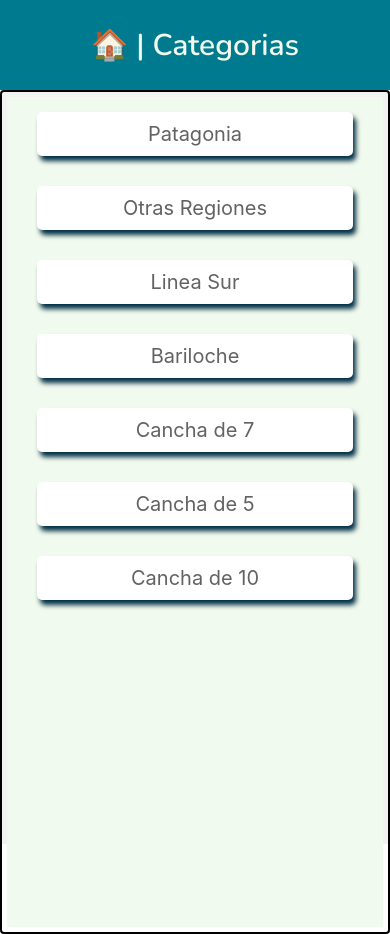
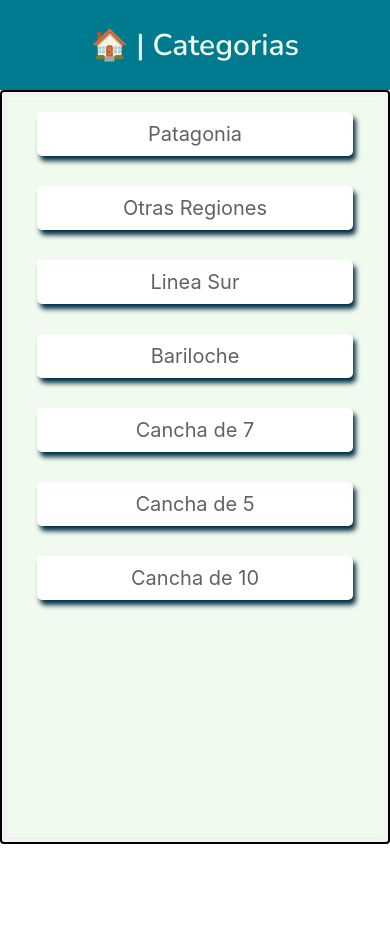
Before and after one commit to guillenec/FootballConnect, a React Native app: screen /Home in a window 390 px wide. After the commit the page ends 844 px from the top, so only its background shows below. Built offline with nearby package versions, Linux system fonts and the light colour scheme.

Commit message:
tamaños

```diff
--- a/src/screens/Home/Home-style.js
+++ b/src/screens/Home/Home-style.js
@@ -1,17 +1,22 @@
 import { Platform, StatusBar, StyleSheet } from 'react-native'
+
+const statusBarHeight = Platform.OS === 'android' ? StatusBar.currentHeight : 0
 
 const styles = StyleSheet.create({
   containerHome: {
     fontFamily: 'NunitoRegular',
     flex: 1,
-    marginTop: Platform.OS === 'android' ? StatusBar.currentHeight : 0,
+    marginTop: statusBarHeight,
     // flex: 1,
     width: '100%',
     alignItems: 'center'
   },
   containerCategorias: {
     width: '100%',
-    height: '100%',
+    flex: 1,
+    justifyContent: 'center',
+    alignItems: 'center',
+    // backgroundColor: 'red',
     borderWidth: 2,
     borderColor: 'black',
     borderRadius: 4,
--- a/src/screens/ItemDetail/ItemDetail.style.js
+++ b/src/screens/ItemDetail/ItemDetail.style.js
@@ -5,7 +5,7 @@ const styles = StyleSheet.create({
   containItemDetail: {
     marginTop: Platform.OS === 'android' ? StatusBar.currentHeight : 0,
     width: '100%',
-    height: '95%',
+    flex: 1,
     // flex: 1,
     display: 'flex',
     flexDirection: 'column',
@@ -14,14 +14,14 @@ const styles = StyleSheet.create({
     alignContent: 'center'
   },
   contentCard: {
-    width: '90%',
-    height: '90%',
+    width: '100%',
+    flex: 1,
     justifyContent: 'center',
     alignItems: 'center'
   },
   card: {
-    width: 300,
-    height: 360,
+    width: 320,
+    height: 380,
     backgroundColor: colors.color4,
     borderRadius: 5,
     justifyContent: 'flex-start',
@@ -77,13 +77,12 @@ const styles = StyleSheet.create({
   },
   botonBack: {
     position: 'absolute',
-    bottom: 0,
+    bottom: 10,
     left: 5,
     width: 50,
     height: 50,
     borderRadius: 5,
     backgroundColor: '#FF6B6B',
-    marginVertical: 10,
     // flex: 1,
     display: 'flex',
     flexDirection: 'row',
--- a/src/screens/ItemListCategory/ItemListCategory.jsx
+++ b/src/screens/ItemListCategory/ItemListCategory.jsx
@@ -77,10 +77,10 @@ const ItemListCategory = ({ navigation, route }) => {
           ? (
             <View style={styles.listContainer}>
               <FlatList
-                style={styles.list}
                 data={arrProduct}
+                numColumns={2}
                 keyExtractor={product => product._id}
-                horizontal
+                columnWrapperStyle={styles.weapperStyle}
                 renderItem={({ item }) => (
                   <ProductItem item={item} navigation={navigation} />
                   // <View>
--- a/src/screens/ItemListCategory/ItemListCategory.style.js
+++ b/src/screens/ItemListCategory/ItemListCategory.style.js
@@ -5,7 +5,7 @@ const styles = StyleSheet.create({
   containerProducts: {
     marginTop: Platform.OS === 'android' ? StatusBar.currentHeight : 0,
     width: '100%',
-    height: '100%',
+    flex: 1,
     backgroundColor: colors.color4,
     // flex: 1,
     flexDirection: 'column',
@@ -22,17 +22,22 @@ const styles = StyleSheet.create({
   },
   listContainer: {
     width: '100%',
-    height: '100%',
+    flex: 1,
     // backgroundColor: colors.color1,
-    paddingHorizontal: 10,
     marginTop: 15,
     overflow: 'scroll'
 
   },
-  list: {
+  weapperStyle: {
     width: '100%',
-    height: 'auto',
-    marginTop: 15
+    flex: 1,
+    marginTop: 15,
+    flexDirection: 'row',
+    flexWrap: 'wrap',
+    justifyContent: 'center',
+    alignItems: 'flex-start',
+    alignContent: 'flex-start',
+    gap: 5
     // backgroundColor: colors.color2
   },
   botonBack: {
@@ -43,7 +48,6 @@ const styles = StyleSheet.create({
     height: 50,
     borderRadius: 5,
     backgroundColor: '#FF6B6B',
-    marginVertical: 40,
     // flez: 1,
     flexDirection: 'row',
     justifyContent: 'center',
--- a/src/screens/ItemListCategory/components/ProductItem/ProductItem.style.js
+++ b/src/screens/ItemListCategory/components/ProductItem/ProductItem.style.js
@@ -4,7 +4,7 @@ import { colors } from '../../../../utils/colors'
 const styles = StyleSheet.create({
   card: {
     backgroundColor: colors.color4,
-    width: 200,
+    width: 170,
     height: 250,
     margin: 10,
     justifyContent: 'space-between',
```
